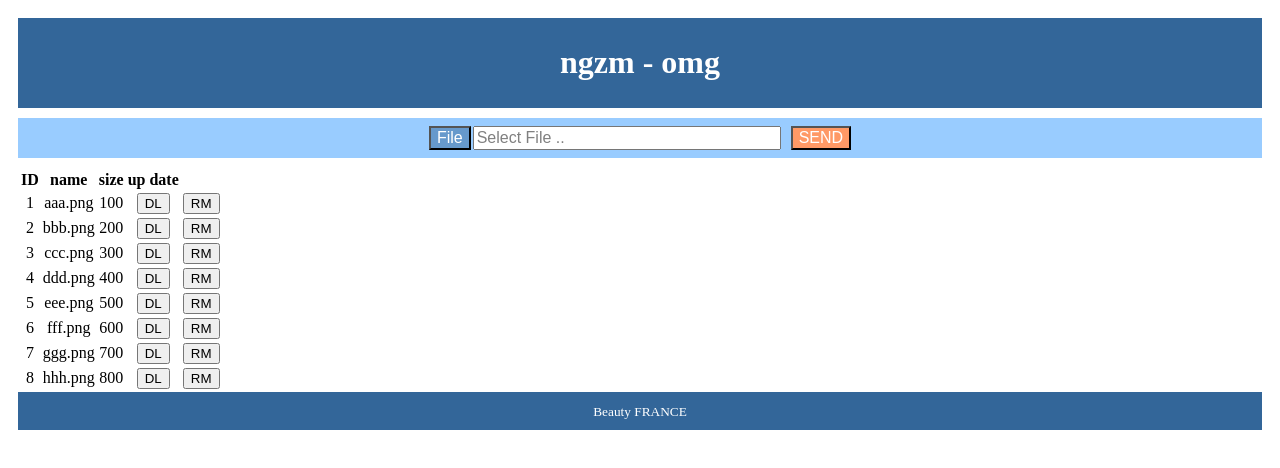
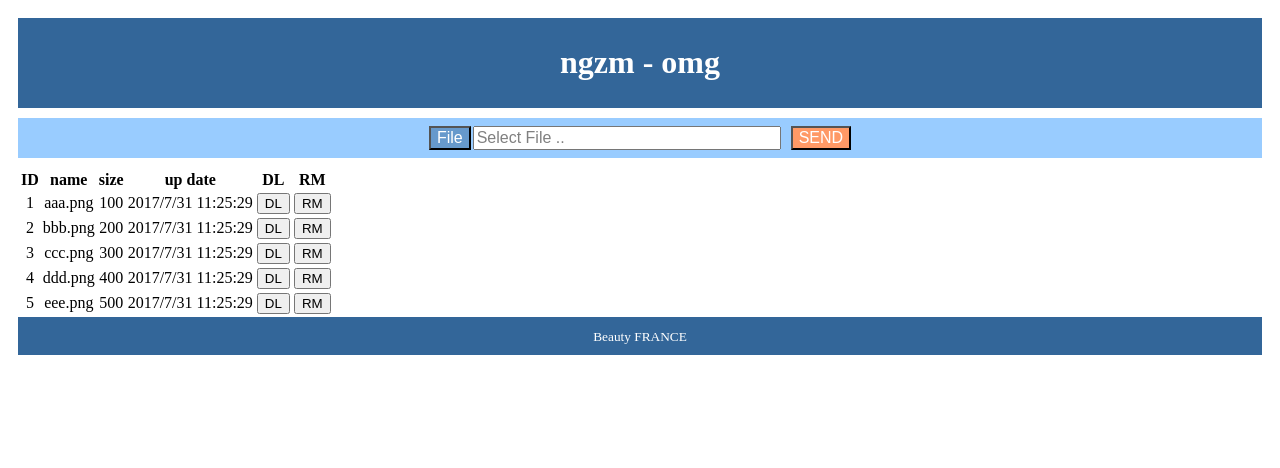
Before and after one commit to ngzm/uploader, a React app: page / in a window 1280 px wide. Shown: the top 468 px of the page. Built offline with nearby package versions, Linux system fonts and the light colour scheme.

Commit message:
WIP. stil making client app.
trying to finish upload file

```diff
--- a/client/src/UploadForm.jsx
+++ b/client/src/UploadForm.jsx
@@ -1,4 +1,5 @@
 import React, { Component } from 'react';
+import PropTypes from 'prop-types';
 import './UploadForm.css';
 
 class UploadForm extends Component {
@@ -27,6 +28,14 @@ class UploadForm extends Component {
     this.fileInput.click();
   }
 
+  uploadFile() {
+    this.props.onUpload(this.state.fileObj);
+    this.setState({
+      fileObj: null,
+      fileNam: 'Select File ..',
+    });
+  }
+
   render() {
     return (
       <section className="upform">
@@ -48,7 +57,7 @@ class UploadForm extends Component {
           ref={(input) => { this.fileInput = input; }}
           onChange={(e) => { this.changeFile(e); }}
         />
-        <button className="send" type="button" onClick={() => { this.selectFile(); }}>
+        <button className="send" type="button" onClick={() => { this.uploadFile(); }}>
           SEND
         </button>
       </section>
@@ -56,4 +65,6 @@ class UploadForm extends Component {
   }
 }
 
+UploadForm.propTypes = { onUpload: PropTypes.func.isRequired };
+
 export default UploadForm;
--- a/client/src/UploadList.jsx
+++ b/client/src/UploadList.jsx
@@ -2,42 +2,40 @@ import React, { Component } from 'react';
 import PropTypes from 'prop-types';
 import './UploadList.css';
 
+/**
+ * UploadList
+ */
 class UploadList extends Component {
-  download(evt) {
+  downloadFile(id) {
     console.log('download event');
-    console.dir(evt);
+    console.log(`id = ${id}`);
   }
 
-  remove(evt) {
+  removeFile(id) {
     console.log('remove event');
-    console.dir(evt);
+    console.log(`id = ${id}`);
   }
 
   render() {
-    console.dir(this.props.upfiles);
+    console.dir(this.props.uppedfiles);
 
-    const upJsxs = [];
-    let i = 0;
-    this.props.upfiles.forEach((up) => {
-      upJsxs.push(
-        <UpFile
-          key={i}
-          up={up}
-          onDownload={(e) => { this.download(e); }}
-          onRemove={(e) => { this.remove(e); }}
-        />,
-      );
-      i += 1;
-    });
+    const head = <ListHead />;
+    const rows = this.props.uppedfiles.map(f => (
+      <ListRow
+        key={f.id}
+        uppedfile={f}
+        onDownload={(id) => { this.downloadFile(id); }}
+        onRemove={(id) => { this.removeFile(id); }}
+      />));
 
     return (
       <section>
         <table>
           <thead>
-            <tr><th>ID</th><th>name</th><th>size</th><th>up date</th></tr>
+            {head}
           </thead>
           <tbody>
-            {upJsxs}
+            {rows}
           </tbody>
         </table>
       </section>
@@ -46,32 +44,53 @@ class UploadList extends Component {
 }
 
 UploadList.propTypes = {
-  upfiles: PropTypes.arrayOf(PropTypes.shape({
+  uppedfiles: PropTypes.arrayOf(PropTypes.shape({
     id: PropTypes.number.isRequired,
     name: PropTypes.string.isRequired,
     size: PropTypes.number.isRequired,
-//    date: PropTypes.instanceOf(Date).isRequired,
+    date: PropTypes.instanceOf(Date).isRequired,
   }).isRequired).isRequired,
 };
 
-function UpFile(props) {
+/**
+ * ListHead
+ */
+function ListHead() {
   return (
     <tr>
-      <td>{props.up.id}</td>
-      <td>{props.up.name}</td>
-      <td>{props.up.size}</td>
-      <td><button onClick={(e) => { props.onDownload(e); }}>DL</button></td>
-      <td><button onClick={(e) => { props.onRemove(e); }}>RM</button></td>
+      <th>ID</th>
+      <th>name</th>
+      <th>size</th>
+      <th>up date</th>
+      <th>DL</th>
+      <th>RM</th>
     </tr>
   );
 }
 
-UpFile.propTypes = {
-  up: PropTypes.shape({
+/**
+ * ListRow
+ */
+function ListRow(props) {
+  const upf = props.uppedfile;
+  return (
+    <tr>
+      <td>{upf.id}</td>
+      <td>{upf.name}</td>
+      <td>{upf.size}</td>
+      <td>{upf.date.toLocaleString('ja-JP')}</td>
+      <td><button onClick={() => { props.onDownload(upf.id); }}>DL</button></td>
+      <td><button onClick={() => { props.onRemove(upf.id); }}>RM</button></td>
+    </tr>
+  );
+}
+
+ListRow.propTypes = {
+  uppedfile: PropTypes.shape({
     id: PropTypes.number.isRequired,
     name: PropTypes.string.isRequired,
     size: PropTypes.number.isRequired,
-//    date: PropTypes.instanceOf(Date).isRequired,
+    date: PropTypes.instanceOf(Date).isRequired,
   }).isRequired,
   onDownload: PropTypes.func.isRequired,
   onRemove: PropTypes.func.isRequired,
--- a/client/src/UploadMain.jsx
+++ b/client/src/UploadMain.jsx
@@ -1,4 +1,5 @@
 import React, { Component } from 'react';
+import Axios from 'axios';
 import UploadForm from './UploadForm';
 import UploadList from './UploadList';
 
@@ -6,26 +7,46 @@ class UploadMain extends Component {
   constructor(props) {
     super(props);
     this.state = {
-      name: 'ngzmup',
-      file: null,
-      upfiles: [
-        { id: 1, name: 'aaa.png', size: 100 },
-        { id: 2, name: 'bbb.png', size: 200 },
-        { id: 3, name: 'ccc.png', size: 300 },
-        { id: 4, name: 'ddd.png', size: 400 },
-        { id: 5, name: 'eee.png', size: 500 },
-        { id: 6, name: 'fff.png', size: 600 },
-        { id: 7, name: 'ggg.png', size: 700 },
-        { id: 8, name: 'hhh.png', size: 800 },
+      uppedfiles: [
+        { id: 1, name: 'aaa.png', size: 100, date: new Date() },
+        { id: 2, name: 'bbb.png', size: 200, date: new Date() },
+        { id: 3, name: 'ccc.png', size: 300, date: new Date() },
+        { id: 4, name: 'ddd.png', size: 400, date: new Date() },
+        { id: 5, name: 'eee.png', size: 500, date: new Date() },
       ],
     };
+  }
+
+  upload(fileObj) {
+    const formdata = new FormData();
+    formdata.append('upfile', fileObj);
+
+    Axios.post('/upload', formdata)
+    .then((res) => {
+      console.dir(res);
+
+      this.setState({
+        uppedfiles: [
+          { id: 1, name: 'aaa.png', size: 100, date: new Date() },
+          { id: 2, name: 'bbb.png', size: 200, date: new Date() },
+          { id: 3, name: 'ccc.png', size: 300, date: new Date() },
+          { id: 4, name: 'ddd.png', size: 400, date: new Date() },
+          { id: 5, name: 'eee.png', size: 500, date: new Date() },
+          { id: 6, name: 'fff.png', size: 600, date: new Date() },
+          { id: 7, name: 'ggg.png', size: 700, date: new Date() },
+          { id: 8, name: 'hhh.png', size: 800, date: new Date() },
+        ],
+      });
+    }).catch((res) => {
+      console.dir(res);
+    });
   }
 
   render() {
     return (
       <div>
-        <UploadForm />
-        <UploadList upfiles={this.state.upfiles} />
+        <UploadForm onUpload={(f) => { this.upload(f); }} />
+        <UploadList uppedfiles={this.state.uppedfiles} />
       </div>
     );
   }
--- a/package.json
+++ b/package.json
@@ -8,6 +8,7 @@
     "build": "webpack -p"
   },
   "dependencies": {
+    "axios": "^0.16.2",
     "body-parser": "~1.17.1",
     "cookie-parser": "~1.4.3",
     "debug": "~2.6.3",
@@ -36,6 +37,6 @@
     "eslint-plugin-react": "^7.1.0",
     "html-webpack-plugin": "^2.29.0",
     "style-loader": "^0.18.2",
-    "webpack": "^3.1.0"
+    "webpack": "^3.4.1"
   }
 }
```
Also changed, not shown: .eslintrc.js, 2 other files (tests, documents, lock files or other folders).
